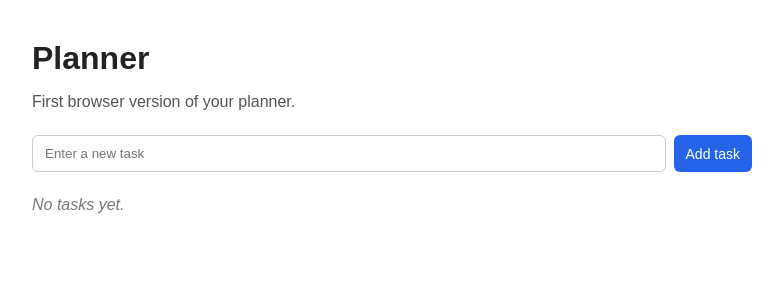
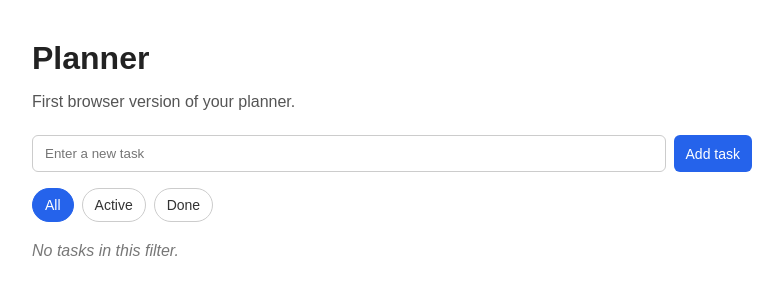
Before and after one commit to planner-dev-src/planner, a Flask app: page /?filter=all in a window 1280 px wide. Shown: the top 300 px of the page, without its empty margins (248-1031 px from the left). Run offline with Flask 3, Linux system fonts and the light colour scheme.

Commit message:
Add task filters

```diff
--- a/main.py
+++ b/main.py
@@ -4,7 +4,7 @@ import sys
 PROJECT_ROOT = Path(__file__).resolve().parent
 sys.path.insert(0, str(PROJECT_ROOT / "src"))
 
-from flask import Flask, render_template, request, redirect, url_for
+from flask import Flask, render_template, request, redirect, url_for, abort
 from planner.board import Board
 
 app = Flask(__name__)
@@ -19,19 +19,57 @@ def index():
             board.add_task(title)
         return redirect(url_for("index"))
 
-    return render_template("index.html", tasks=board.list_tasks())
+    current_filter = request.args.get("filter", "all").strip().lower()
+    all_tasks = board.list_tasks()
+
+    if current_filter == "active":
+        tasks = [task for task in all_tasks if not task.done]
+    elif current_filter == "done":
+        tasks = [task for task in all_tasks if task.done]
+    else:
+        current_filter = "all"
+        tasks = all_tasks
+
+    return render_template(
+        "index.html",
+        tasks=tasks,
+        current_filter=current_filter,
+    )
 
 
 @app.route("/tasks/<task_id>/done", methods=["POST"])
 def mark_done(task_id: str):
     board.mark_task_done(task_id)
-    return redirect(url_for("index"))
+    current_filter = request.args.get("filter", "all")
+    return redirect(url_for("index", filter=current_filter))
 
 
 @app.route("/tasks/<task_id>/delete", methods=["POST"])
 def delete_task(task_id: str):
     board.delete_task(task_id)
-    return redirect(url_for("index"))
+    current_filter = request.args.get("filter", "all")
+    return redirect(url_for("index", filter=current_filter))
+
+
+@app.route("/tasks/<task_id>/edit", methods=["GET", "POST"])
+def edit_task(task_id: str):
+    task = board.get_task(task_id)
+    if task is None:
+        abort(404)
+
+    current_filter = request.args.get("filter", "all")
+
+    if request.method == "POST":
+        new_title = request.form.get("title", "").strip()
+        if new_title:
+            board.update_task(task_id, new_title)
+            return redirect(url_for("index", filter=current_filter))
+
+    return render_template(
+        "edit_task.html",
+        task=task,
+        current_filter=current_filter,
+    )
 
 
 def main() -> None:
--- a/templates/index.html
+++ b/templates/index.html
@@ -27,7 +27,7 @@
         .add-form {
             display: flex;
             gap: 8px;
-            margin: 24px 0;
+            margin: 24px 0 16px;
         }
 
         .add-form input[type="text"] {
@@ -35,6 +35,34 @@
             padding: 10px 12px;
             border: 1px solid #ccc;
             border-radius: 6px;
+        }
+
+        .filters {
+            display: flex;
+            gap: 8px;
+            margin-bottom: 20px;
+            flex-wrap: wrap;
+        }
+
+        .filter-link {
+            display: inline-block;
+            padding: 8px 12px;
+            border-radius: 999px;
+            text-decoration: none;
+            border: 1px solid #ccc;
+            color: #333;
+            background: #fff;
+            font-size: 14px;
+        }
+
+        .filter-link:hover {
+            background: #f3f4f6;
+        }
+
+        .filter-link.active {
+            background: #2563eb;
+            border-color: #2563eb;
+            color: white;
         }
 
         ul {
@@ -63,15 +91,18 @@
         .task-actions {
             display: flex;
             gap: 8px;
+            flex-wrap: wrap;
         }
 
         .btn {
+            display: inline-block;
             border: none;
             border-radius: 6px;
             padding: 8px 12px;
             color: white;
             cursor: pointer;
             font-size: 14px;
+            text-decoration: none;
         }
 
         .btn-add {
@@ -88,6 +119,14 @@
 
         .btn-done:hover {
             background-color: #15803d;
+        }
+
+        .btn-edit {
+            background-color: #d97706;
+        }
+
+        .btn-edit:hover {
+            background-color: #b45309;
         }
 
         .btn-delete {
@@ -119,6 +158,27 @@
         <button type="submit" class="btn btn-add">Add task</button>
     </form>
 
+    <div class="filters">
+        <a
+            href="{{ url_for('index', filter='all') }}"
+            class="filter-link {% if current_filter == 'all' %}active{% endif %}"
+        >
+            All
+        </a>
+        <a
+            href="{{ url_for('index', filter='active') }}"
+            class="filter-link {% if current_filter == 'active' %}active{% endif %}"
+        >
+            Active
+        </a>
+        <a
+            href="{{ url_for('index', filter='done') }}"
+            class="filter-link {% if current_filter == 'done' %}active{% endif %}"
+        >
+            Done
+        </a>
+    </div>
+
     {% if tasks %}
         <ul>
             {% for task in tasks %}
@@ -129,12 +189,19 @@
 
                     <div class="task-actions">
                         {% if not task.done %}
-                            <form action="{{ url_for('mark_done', task_id=task.id) }}" method="post">
+                            <form action="{{ url_for('mark_done', task_id=task.id, filter=current_filter) }}" method="post">
                                 <button type="submit" class="btn btn-done">Done</button>
                             </form>
                         {% endif %}
 
-                        <form action="{{ url_for('delete_task', task_id=task.id) }}" method="post">
+                        <a
+                            href="{{ url_for('edit_task', task_id=task.id, filter=current_filter) }}"
+                            class="btn btn-edit"
+                        >
+                            Edit
+                        </a>
+
+                        <form action="{{ url_for('delete_task', task_id=task.id, filter=current_filter) }}" method="post">
                             <button
                                 type="submit"
                                 class="btn btn-delete"
@@ -148,7 +215,7 @@
             {% endfor %}
         </ul>
     {% else %}
-        <p class="empty-state">No tasks yet.</p>
+        <p class="empty-state">No tasks in this filter.</p>
     {% endif %}
 </body>
 </html>
```
Also changed, not shown: templates/edit_task.html (added, +82 -0 lines).
